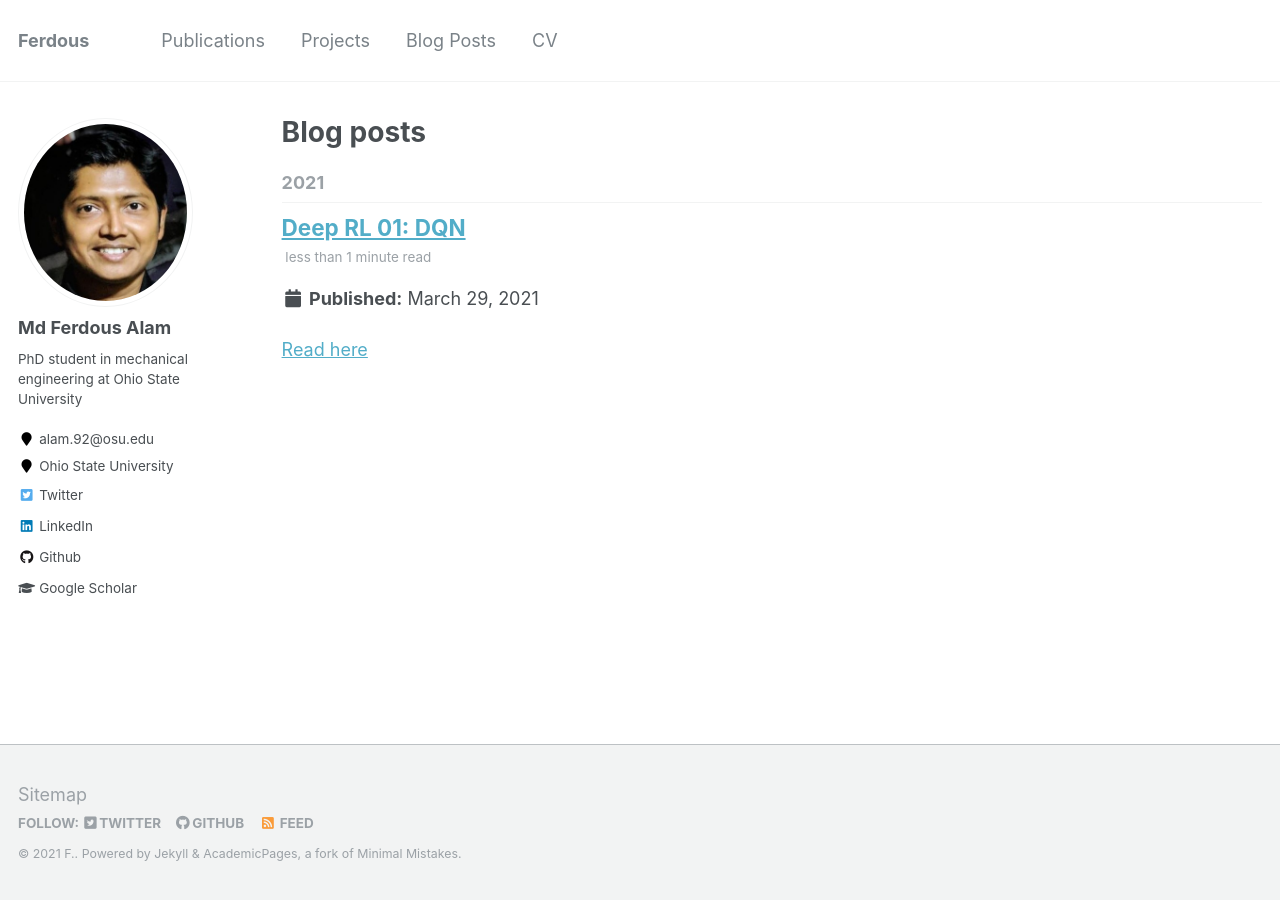
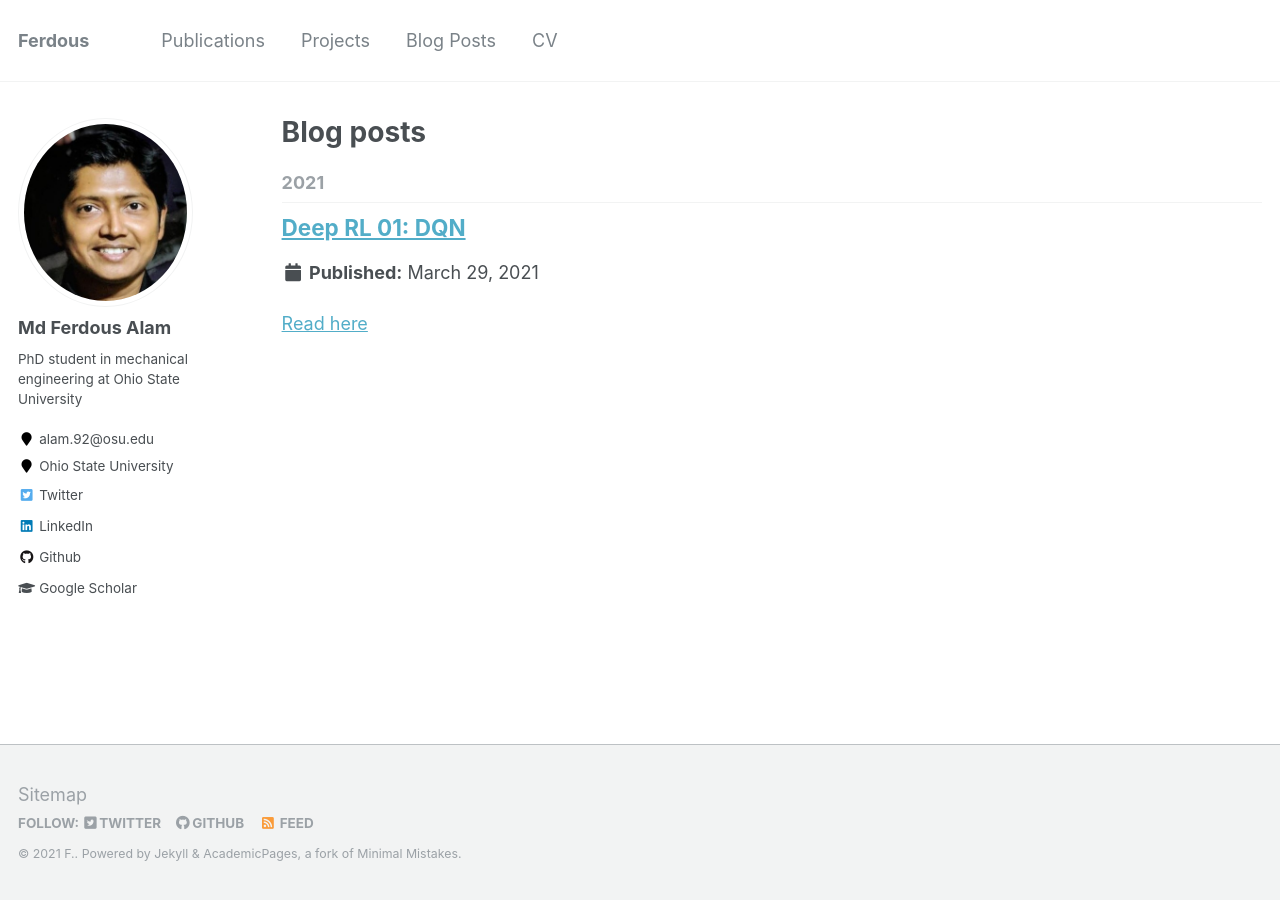
Before and after one commit to ghost-083/ghost-083.github.io, a Jekyll site: the page built from _pages/year-archive.html, in a window 1280 px wide. Built offline with Jekyll 4.4.1, drawn with Linux system fonts in a browser that asks for light colours; some of the changed lines change nothing that is shown.

Commit message:
DQN draft 1

```diff
--- a/_config.yml
+++ b/_config.yml
@@ -197,7 +197,7 @@ defaults:
     values:
       layout: single
       author_profile: true
-      read_time: true
+      read_time: False
       comments: true
       share: true
       related: true
```
